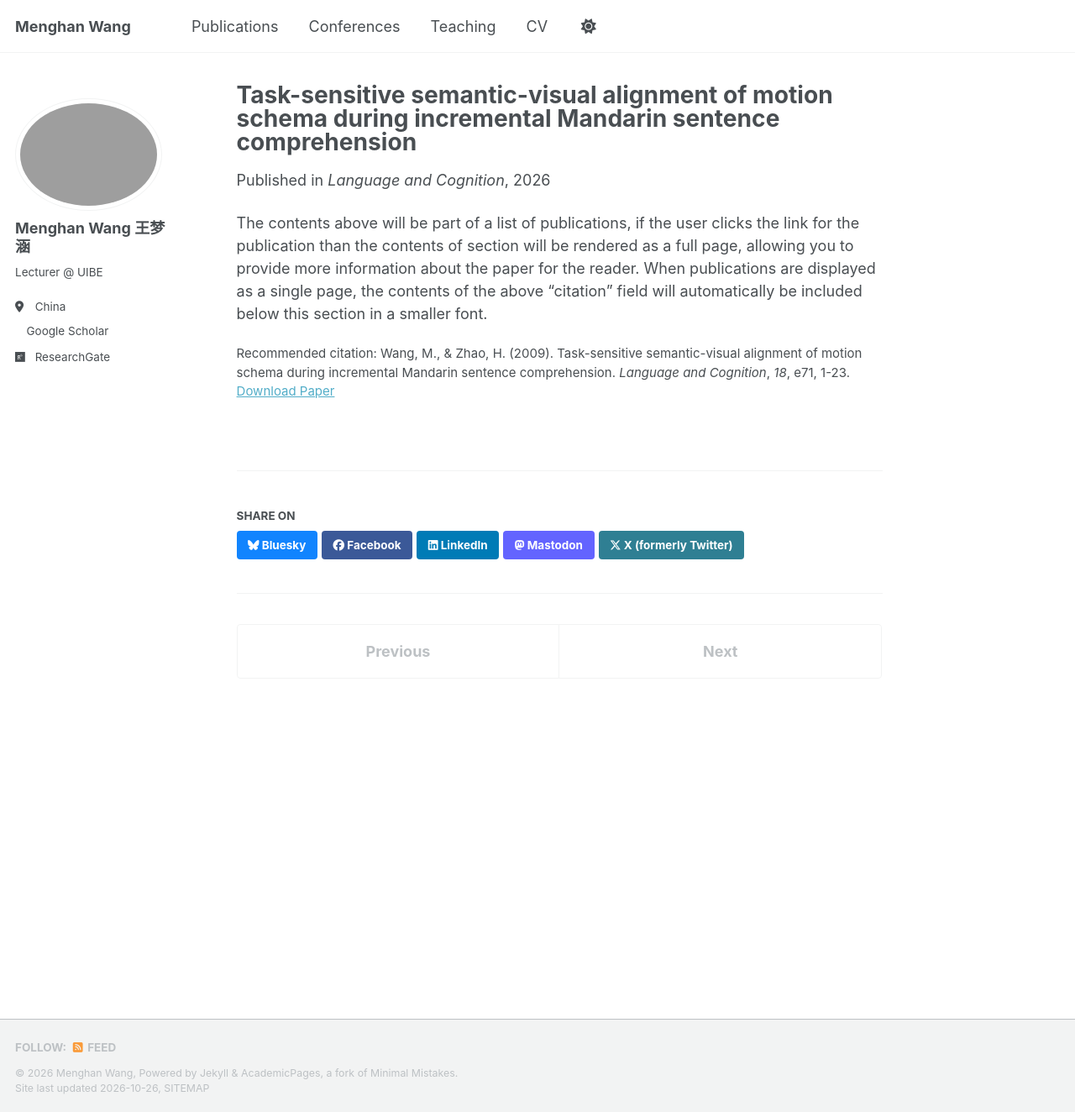
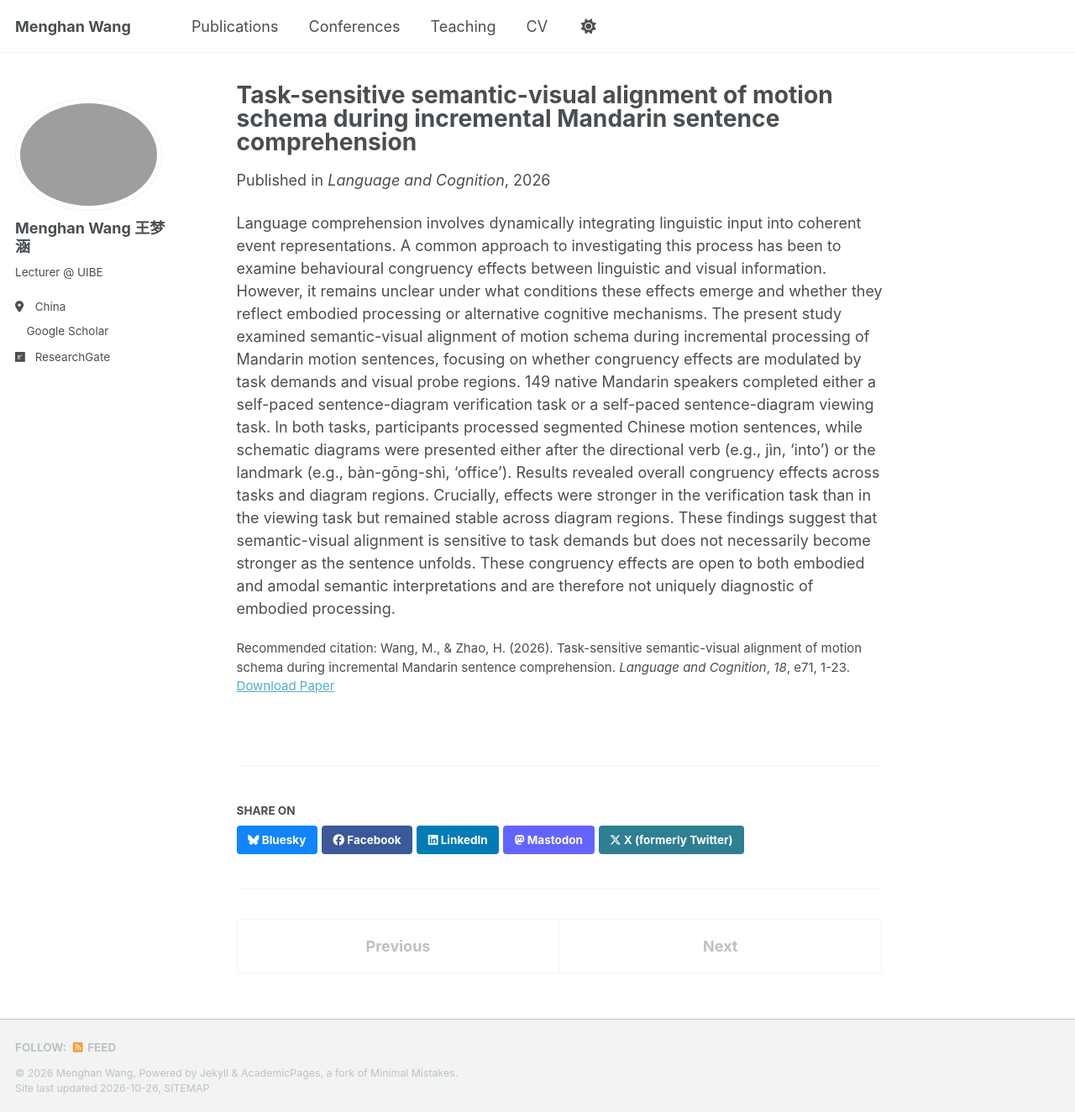
Before and after one commit to menghan120/menghan.github.io, a Jekyll site: the page built from _publications/2009-10-01-paper-title-number-1.md, in a window 1280 px wide and 1324 px high. Shown: the whole window at 84% size. Built offline with Jekyll 4.4.1, drawn with Linux system fonts in a browser that asks for light colours; a script bundle is joined from its source files by our own code; a style sheet for code colours, icons or effects is not loaded.

Commit message:
Revise publication metadata for 2009 paper
Updated publication details including title, permalink, and citation year.

```diff
--- a/_publications/2009-10-01-paper-title-number-1.md
+++ b/_publications/2009-10-01-paper-title-number-1.md
@@ -2,13 +2,13 @@
 title: "Task-sensitive semantic-visual alignment of motion schema during incremental Mandarin sentence comprehension"
 collection: publications
 category: manuscripts
-permalink: /publication/2009-10-01-paper-title-number-1
-excerpt: 'This paper is about the number 1. The number 2 is left for future work.'
+permalink: /publication/Wang and Zhao (2026)
+excerpt: #
 date: 2026-10-23
 venue: 'Language and Cognition'
 slidesurl: #
 paperurl: '10.1017/langcog.2026.10120'
 bibtexurl: #
-citation: 'Wang, M., & Zhao, H. (2009). Task-sensitive semantic-visual alignment of motion schema during incremental Mandarin sentence comprehension. <i>Language and Cognition</i>, <i>18</i>, e71, 1-23.'
+citation: 'Wang, M., & Zhao, H. (2026). Task-sensitive semantic-visual alignment of motion schema during incremental Mandarin sentence comprehension. <i>Language and Cognition</i>, <i>18</i>, e71, 1-23.'
 ---
-The contents above will be part of a list of publications, if the user clicks the link for the publication than the contents of section will be rendered as a full page, allowing you to provide more information about the paper for the reader. When publications are displayed as a single page, the contents of the above "citation" field will automatically be included below this section in a smaller font.
+Language comprehension involves dynamically integrating linguistic input into coherent event representations. A common approach to investigating this process has been to examine behavioural congruency effects between linguistic and visual information. However, it remains unclear under what conditions these effects emerge and whether they reflect embodied processing or alternative cognitive mechanisms. The present study examined semantic-visual alignment of motion schema during incremental processing of Mandarin motion sentences, focusing on whether congruency effects are modulated by task demands and visual probe regions. 149 native Mandarin speakers completed either a self-paced sentence-diagram verification task or a self-paced sentence-diagram viewing task. In both tasks, participants processed segmented Chinese motion sentences, while schematic diagrams were presented either after the directional verb (e.g., jìn, ‘into’) or the landmark (e.g., bàn-gōng-shì, ‘office’). Results revealed overall congruency effects across tasks and diagram regions. Crucially, effects were stronger in the verification task than in the viewing task but remained stable across diagram regions. These findings suggest that semantic-visual alignment is sensitive to task demands but does not necessarily become stronger as the sentence unfolds. These congruency effects are open to both embodied and amodal semantic interpretations and are therefore not uniquely diagnostic of embodied processing.
```
